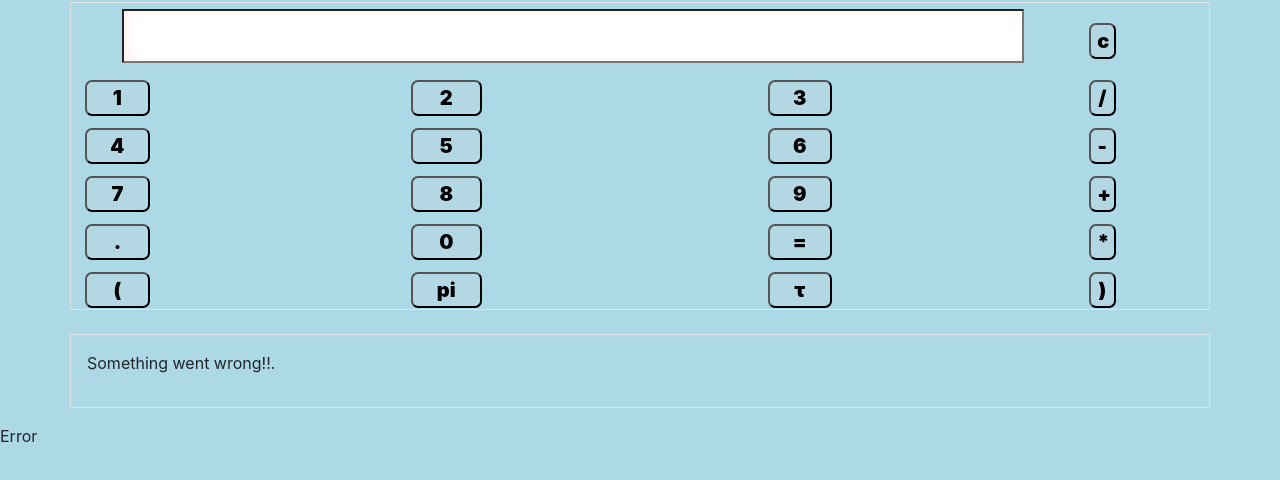
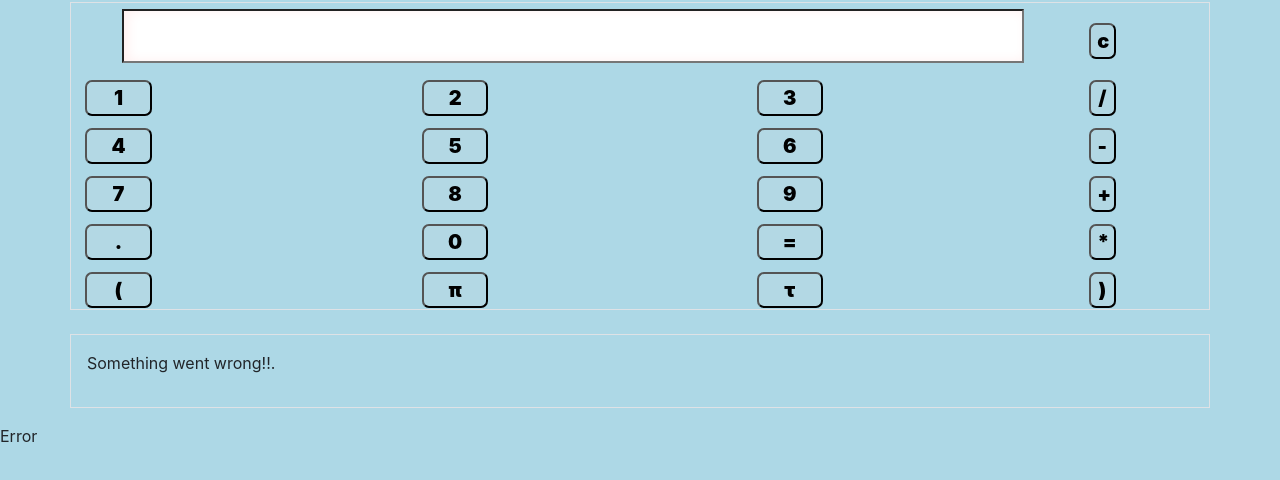
Before and after one commit to Pruthvirajmandala/calzz, a website: page public/index.html in a window 1280 px wide. Both pictures are taken after typing "Sample" into the empty fields and a click on the button "Submit". Shown: the part 70-550 px from the top of the page. Drawn offline with nearby package versions, Linux system fonts and the light colour scheme.

Commit message:
Update index.html

```diff
--- a/public/index.html
+++ b/public/index.html
@@ -58,7 +58,7 @@
           <td><input type="button" value="*" onclick="dis('*')" /> </td>
         </tr>
          <td><input type="button" value="(" onclick="dis('(')"></td>
-         <td><input type="button" value="pi" onclick= "dis('3.14')"/> </td>
+         <td><input type="button" value="π" onclick= "dis('3.14')"/> </td>
          <td><input type="button" value="τ" onclick="dis('6.283185307179586')"/> </td>
          <td><input type="button" value=")" onclick="dis(')')" /> </td>
         </tr>
```
